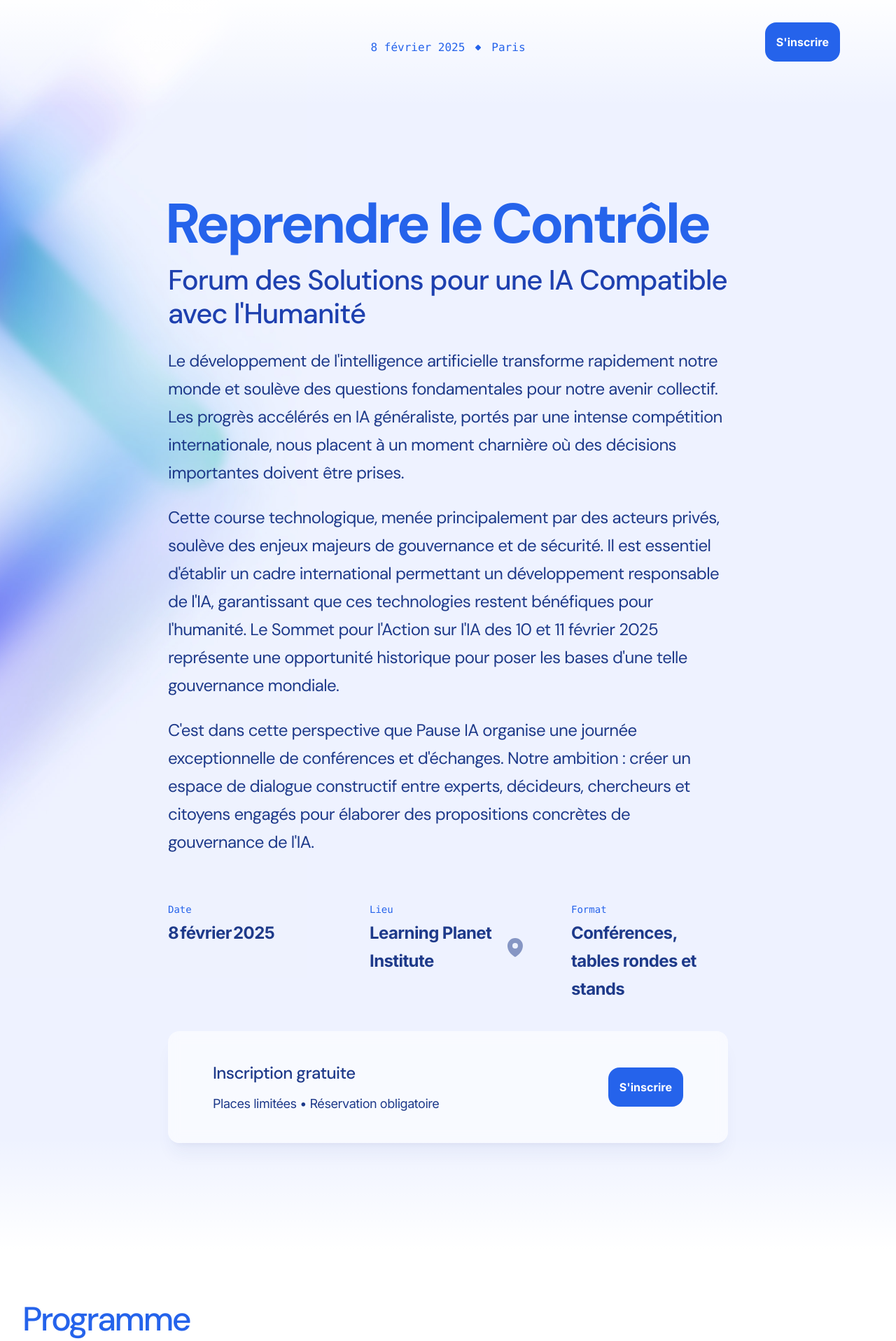
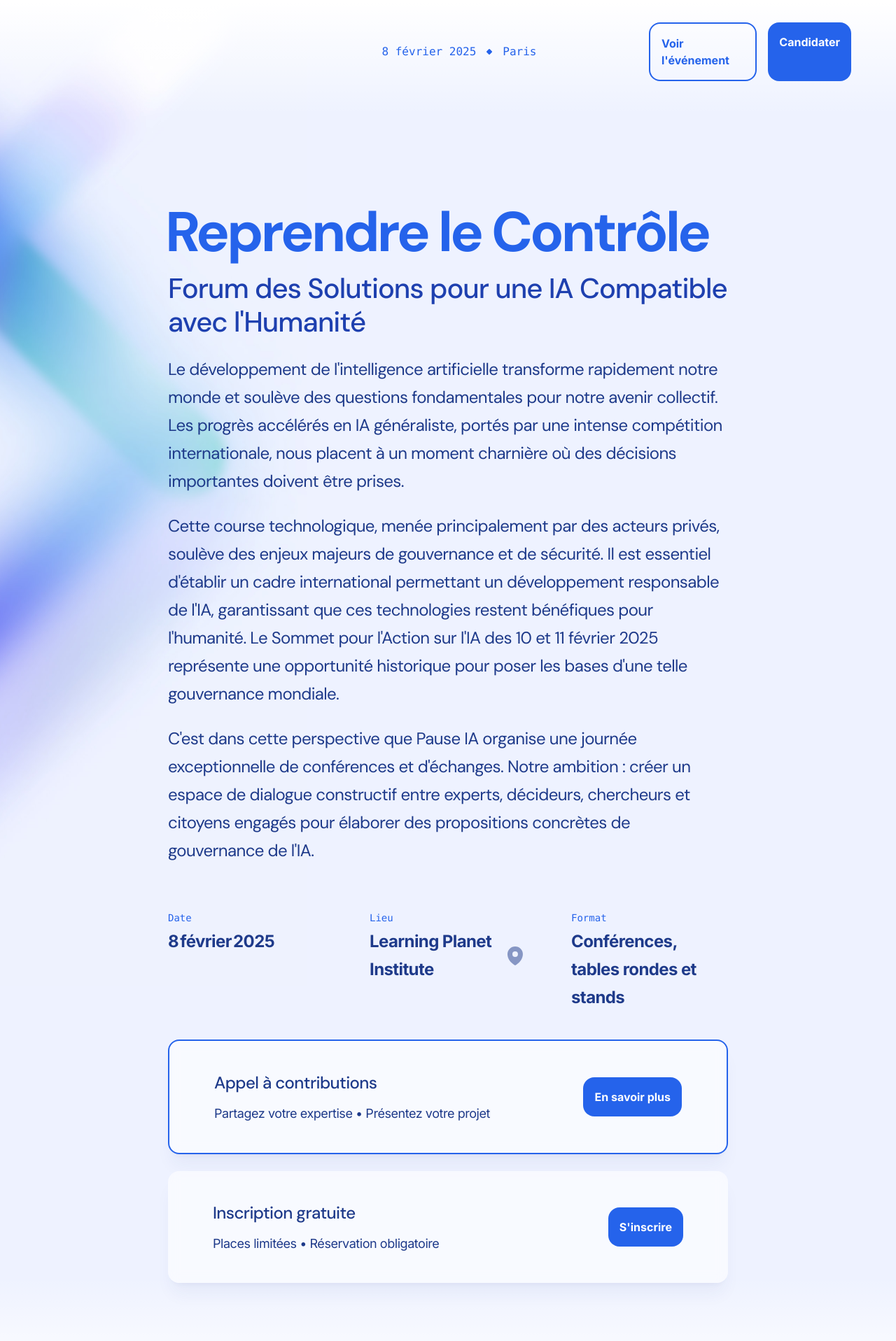
Before and after one commit to moiri-gamboni/sommet-ia, an Astro site: page / in a window 1280 px wide. Shown: the top 1917 px of the page at 70% size. Built offline with nearby package versions, Linux system fonts and the light colour scheme; Astro itself is replaced by a stand-in of ours.

Commit message:
Add clearer sign up for participants

```diff
--- a/src/components/Button.astro
+++ b/src/components/Button.astro
@@ -5,20 +5,33 @@ interface Props extends HTMLAttributes<'a' | 'button'> {
   href?: string;
   type?: 'button' | 'submit' | 'reset';
   class?: string;
-} ;
+  variant?: 'solid' | 'outline';
+};
 
-const { href, class: className, ...props } = Astro.props;
+const { href, class: className, variant = 'solid', ...props } = Astro.props;
 
-const baseClasses = 'inline-flex justify-center rounded-2xl bg-blue-600 p-4 text-base font-semibold text-white hover:bg-blue-500 focus:outline-none focus-visible:outline-2 focus-visible:outline-offset-2 focus-visible:outline-blue-500 active:text-white/70';
+const baseClasses = 'inline-flex justify-center rounded-2xl p-4 text-base font-semibold focus:outline-none focus-visible:outline-2 focus-visible:outline-offset-2 focus-visible:outline-blue-500';
+
+const variantClasses = {
+  solid: 'bg-blue-600 text-white hover:bg-blue-500 active:text-white/70',
+  outline: 'border-2 border-blue-600 text-blue-600 hover:bg-blue-50 active:bg-blue-100'
+};
 ---
 
 {
   href ? (
-    <a {href} class:list={[baseClasses, className]} {...props}>
+    <a
+      {href}
+      class:list={[baseClasses, variantClasses[variant], className]}
+      {...props}
+    >
       <slot />
     </a>
   ) : (
-    <button class:list={[baseClasses, className]} {...props}>
+    <button
+      class:list={[baseClasses, variantClasses[variant], className]}
+      {...props}
+    >
       <slot />
     </button>
   )
--- a/src/components/Header.astro
+++ b/src/components/Header.astro
@@ -43,8 +43,14 @@ import Button from './Button.astro';
         <p>Paris</p>
       </div>
     </div>
-    <div class="hidden sm:m-4 sm:flex lg:mt-0 lg:grow lg:basis-0 lg:justify-end">
-      <Button href="#">S'inscrire</Button>
+    <div class="hidden sm:flex lg:mt-0 lg:grow lg:basis-0 lg:justify-end gap-4">
+      <Button href="https://lu.ma/cvti999q" variant="outline">Voir l'événement</Button>
+      <Button
+        href="https://coda.io/form/Formulaire-dinscription-a-l-evenement-Reprendre-le-Controle_dfk2IaQA4db"
+        variant="solid"
+      >
+        Candidater
+      </Button>
     </div>
   </Container>
 </header>
--- a/src/components/Hero.astro
+++ b/src/components/Hero.astro
@@ -65,7 +65,32 @@ import backgroundNewsletter from '../assets/background-newsletter.jpg';
           </dd>
         </div>
       </dl>
-      <div class="relative mt-10 overflow-hidden bg-white/60 shadow-xl shadow-blue-900/5 backdrop-blur rounded-2xl">
+
+      <div class="relative mt-10 overflow-hidden bg-white/60 shadow-xl shadow-blue-900/5 backdrop-blur rounded-2xl border-2 border-blue-600">
+        <div class="relative px-4 py-6 sm:px-16 sm:py-10">
+          <div class="mx-auto flex flex-col gap-4 sm:flex-row sm:items-center sm:justify-between sm:gap-6">
+            <div>
+              <h3 class="font-display text-2xl font-medium tracking-tight text-blue-900">
+                Appel à contributions
+              </h3>
+              <p class="mt-1 text-lg tracking-tight text-blue-900 sm:mt-2">
+                Partagez votre expertise • Présentez votre projet
+              </p>
+            </div>
+            <div class="flex border-t border-blue-900/10 pt-4 sm:border-0 sm:pt-0">
+              <Button
+                href="https://coda.io/form/Formulaire-dinscription-a-l-evenement-Reprendre-le-Controle_dfk2IaQA4db"
+                variant="solid"
+                class="w-full sm:w-auto"
+              >
+                En savoir plus
+              </Button>
+            </div>
+          </div>
+        </div>
+      </div>
+
+      <div class="relative mt-6 overflow-hidden bg-white/60 shadow-xl shadow-blue-900/5 backdrop-blur rounded-2xl">
         <div class="relative px-4 py-6 sm:px-16 sm:py-10">
           <div class="mx-auto flex flex-col gap-4 sm:flex-row sm:items-center sm:justify-between sm:gap-6">
             <div>
@@ -77,7 +102,7 @@ import backgroundNewsletter from '../assets/background-newsletter.jpg';
               </p>
             </div>
             <div class="flex border-t border-blue-900/10 pt-4 sm:border-0 sm:pt-0">
-              <Button href="#" class="w-full sm:w-auto">
+              <Button href="https://lu.ma/cvti999q" class="w-full sm:w-auto">
                 S'inscrire
               </Button>
             </div>
```
